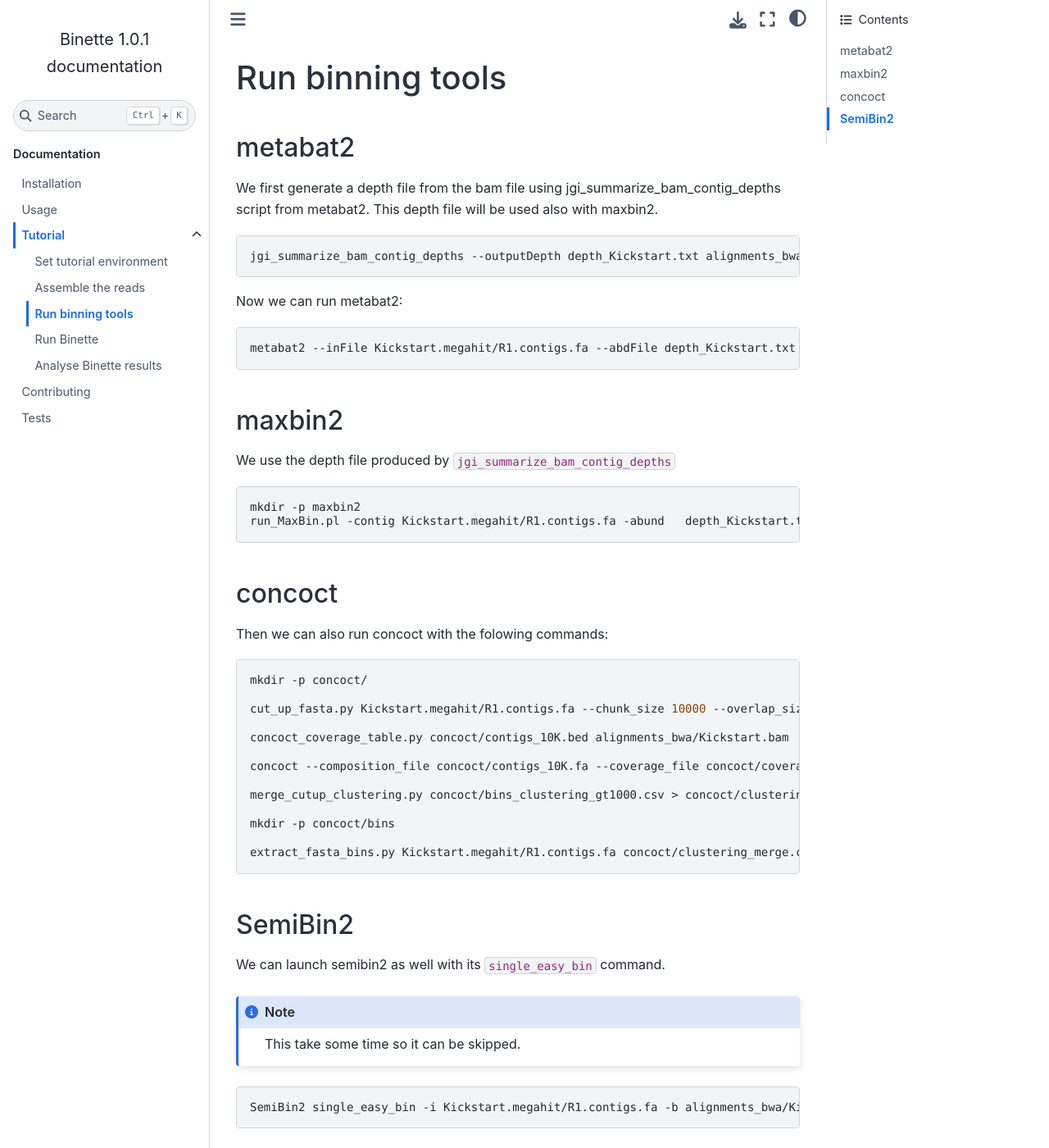
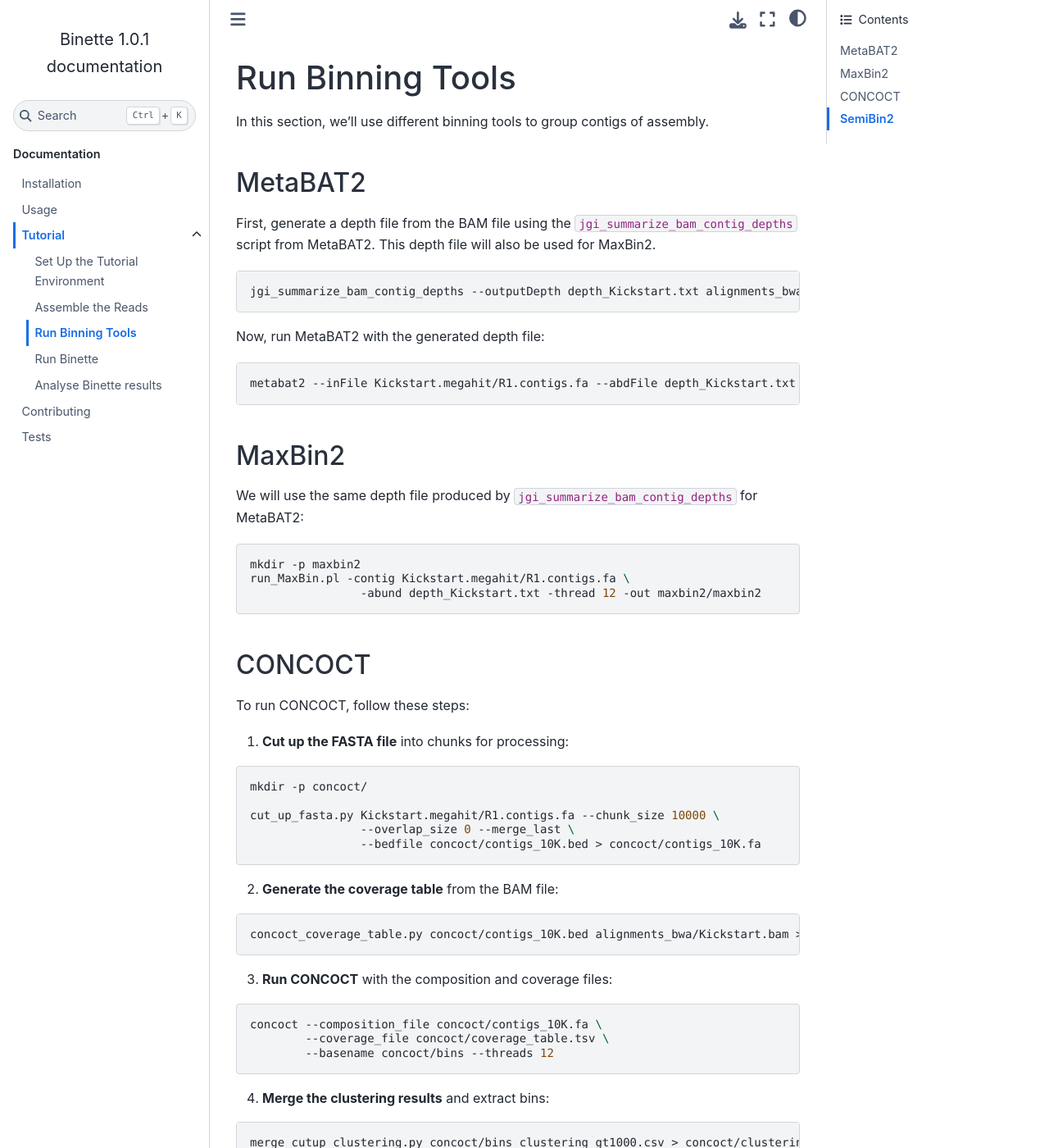
Before and after one commit to genotoul-bioinfo/Binette, a Sphinx documentation site: the page built from docs/tutorial/binning.md, in a window 1280 px wide and 1400 px high. Shown: the whole window at 82% size. Built offline with Sphinx 7.4.7 and the Sphinx Book theme 1.1.4, drawn with Linux system fonts in a browser that asks for light colours; pages that are not in the unit, such as notebooks, are missing from menus; some of the changed text lies outside the part shown.

Commit message:
improve tutorial

````diff
--- a/docs/conf.py
+++ b/docs/conf.py
@@ -31,9 +31,22 @@
     # 'sphinx.ext.napoleon',
     # 'sphinx.ext.viewcode',
     "myst_parser",
-
+    'sphinxcontrib.mermaid'
 ]
-
+myst_enable_extensions = [
+    "amsmath",
+    "colon_fence",
+    "deflist",
+    "dollarmath",
+    "fieldlist",
+    "html_admonition",
+    "html_image",
+    "replacements",
+    "smartquotes",
+    "strikethrough",
+    "substitution",
+    "tasklist",
+]
 
 source_suffix = {
     '.md': 'markdown',
--- a/docs/tutorial/binning.md
+++ b/docs/tutorial/binning.md
@@ -1,49 +1,62 @@
+## Run Binning Tools
 
-## Run binning tools
-<!-- #endregion -->
+In this section, we'll use different binning tools to group contigs of assembly.
 
-### metabat2
+### MetaBAT2
 
-We first generate a depth file from the bam file using jgi_summarize_bam_contig_depths script from metabat2. This depth file will be used also with maxbin2.
+First, generate a depth file from the BAM file using the `jgi_summarize_bam_contig_depths` script from MetaBAT2. This depth file will also be used for MaxBin2.
+
 ```bash
-
 jgi_summarize_bam_contig_depths --outputDepth depth_Kickstart.txt alignments_bwa/Kickstart.bam
 ```
 
-Now we can run metabat2:
+Now, run MetaBAT2 with the generated depth file:
 
 ```bash
-
-metabat2 --inFile Kickstart.megahit/R1.contigs.fa --abdFile depth_Kickstart.txt --outFile metabat2/metabat2 --numThreads 12 --seed  1
-
+metabat2 --inFile Kickstart.megahit/R1.contigs.fa --abdFile depth_Kickstart.txt --outFile metabat2/metabat2 --numThreads 12 --seed 1
 ```
 
+### MaxBin2
 
-### maxbin2
-
-We use the depth file produced by `jgi_summarize_bam_contig_depths`
+We will use the same depth file produced by `jgi_summarize_bam_contig_depths` for MetaBAT2:
 
 ```bash
-
 mkdir -p maxbin2
-run_MaxBin.pl -contig Kickstart.megahit/R1.contigs.fa -abund   depth_Kickstart.txt -thread 12  -out maxbin2/maxbin2
-
+run_MaxBin.pl -contig Kickstart.megahit/R1.contigs.fa \
+                -abund depth_Kickstart.txt -thread 12 -out maxbin2/maxbin2
 ```
 
-### concoct
+### CONCOCT
 
-Then we can also run concoct with the folowing commands:
+To run CONCOCT, follow these steps:
+
+1. **Cut up the FASTA file** into chunks for processing:
 
 ```bash
-
 mkdir -p concoct/
 
-cut_up_fasta.py Kickstart.megahit/R1.contigs.fa --chunk_size 10000 --overlap_size 0 --merge_last --bedfile concoct/contigs_10K.bed > concoct/contigs_10K.fa
+cut_up_fasta.py Kickstart.megahit/R1.contigs.fa --chunk_size 10000 \
+                --overlap_size 0 --merge_last \
+                --bedfile concoct/contigs_10K.bed > concoct/contigs_10K.fa
+```
 
-concoct_coverage_table.py concoct/contigs_10K.bed alignments_bwa/Kickstart.bam  > concoct/coverage_table.tsv
+2. **Generate the coverage table** from the BAM file:
 
-concoct --composition_file concoct/contigs_10K.fa --coverage_file concoct/coverage_table.tsv --basename concoct/bins --threads 12
+```bash
+concoct_coverage_table.py concoct/contigs_10K.bed alignments_bwa/Kickstart.bam > concoct/coverage_table.tsv
+```
 
+3. **Run CONCOCT** with the composition and coverage files:
+
+```bash
+concoct --composition_file concoct/contigs_10K.fa \
+        --coverage_file concoct/coverage_table.tsv \
+        --basename concoct/bins --threads 12
+```
+
+4. **Merge the clustering results** and extract bins:
+
+```bash
 merge_cutup_clustering.py concoct/bins_clustering_gt1000.csv > concoct/clustering_merge.csv
 
 mkdir -p concoct/bins
@@ -53,14 +66,16 @@
 
 ### SemiBin2
 
-We can launch semibin2 as well with its `single_easy_bin` command.
+You can also run SemiBin2 with its `single_easy_bin` command:
 
-```{note}
-This take some time so it can be skipped.
+```{admonition} ⏳ Time Note
+:class: note
+
+This process can take some time, so it may be skipped.
 ```
 
 ```bash
-
-SemiBin2 single_easy_bin -i Kickstart.megahit/R1.contigs.fa -b alignments_bwa/Kickstart.bam -o semibin2/ -p 12
-
+SemiBin2 single_easy_bin -i Kickstart.megahit/R1.contigs.fa \
+                            -b alignments_bwa/Kickstart.bam \
+                            -o semibin2/ -p 12
 ```
````
Also changed, not shown: docs/tutorial/assembly.md (+38 -32 lines), docs/tutorial/binette.md (+49 -2 lines), docs/tutorial/set_env_and_get_data.md (deleted, +0 -78 lines), docs/tutorial/set_environment.md (added, +27 -0 lines), docs/tutorial/tutorial_main.md (+69 -4 lines).
